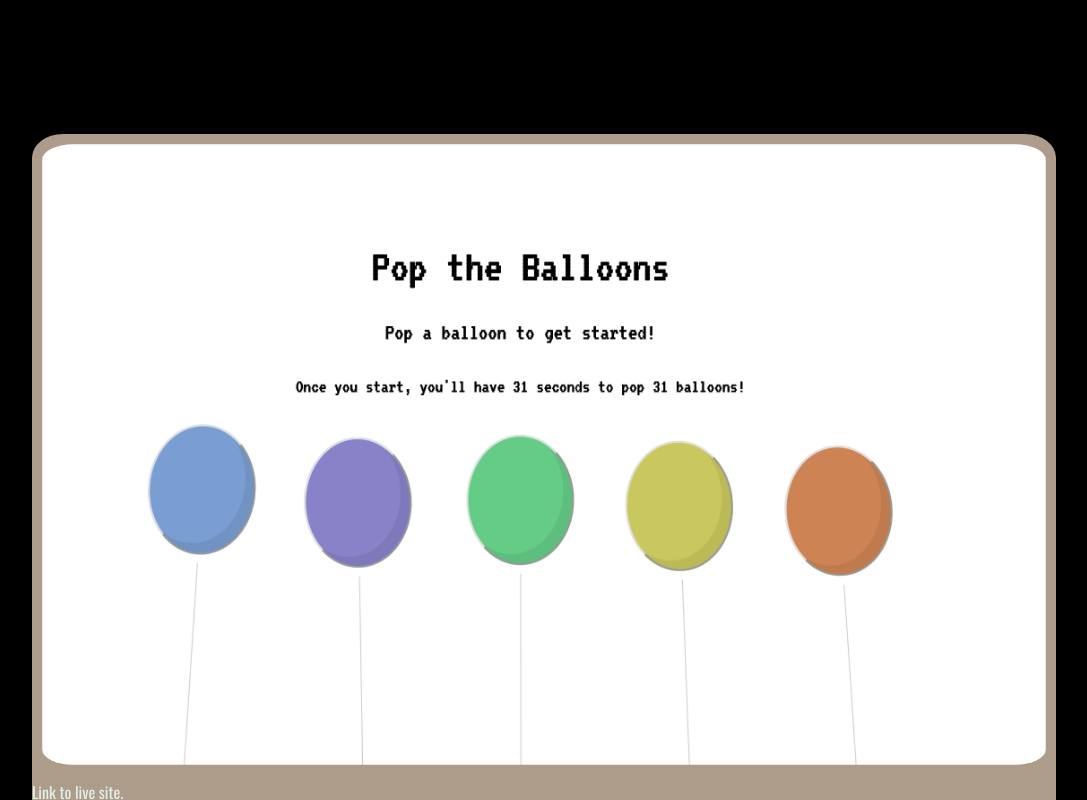
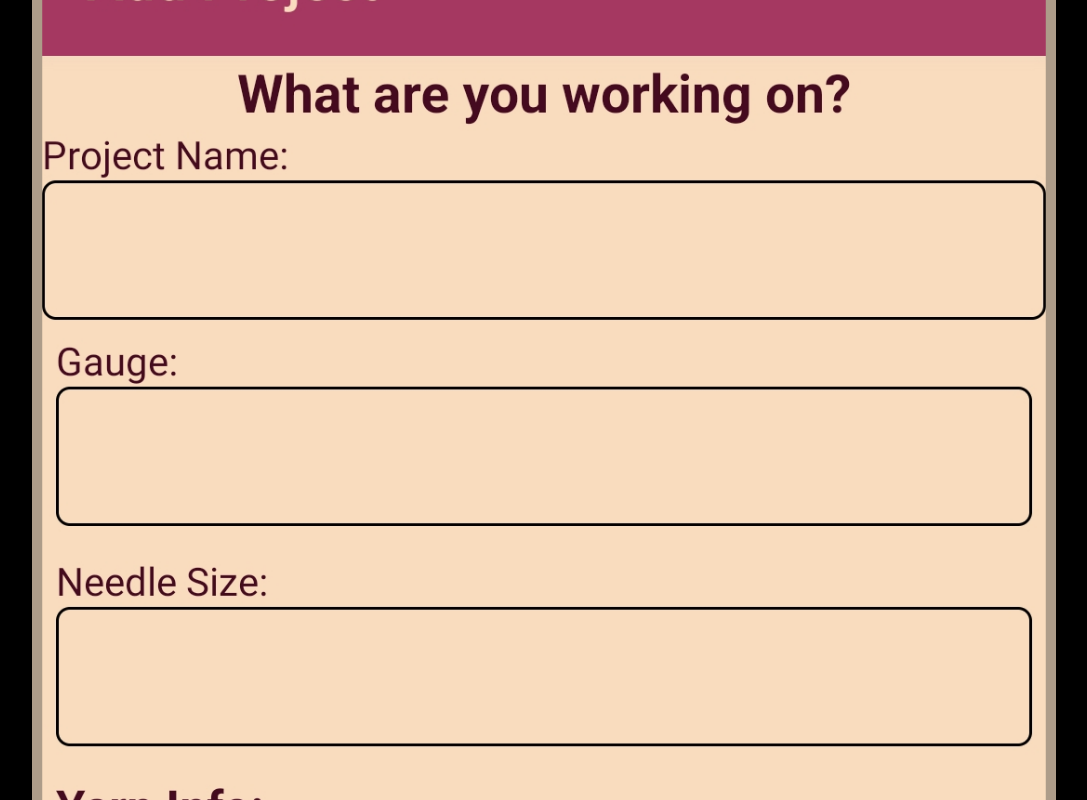
Before and after one commit to mander-pander/newPortfolio, a Next.js app: page /projects in a window 1280 px wide. Shown: the part 460-1260 px from the top of the page, without its empty margins (96-1183 px from the left). Built offline with nearby package versions, Linux system fonts and the light colour scheme; a web font is replaced by a local one.

Commit message:
added image for stitch n track

```diff
--- a/pages/projects.tsx
+++ b/pages/projects.tsx
@@ -2,9 +2,8 @@ import Image from 'next/image';
 import Link from 'next/link';
 import styles from '../styles/Projects.module.css';
 import birthdayStart from '../assets/balloonStart.png';
-import welcome from '../assets/welcome.png';
 import bob from '../assets/loginPage.png';
-import candleGame from '../assets/candle-game.png';
+import newProj from '../assets/knitting-app/new-project.jpg';
 import rc from '../assets/RC-Social Login.png';
 import "react-responsive-carousel/lib/styles/carousel.min.css";
 
@@ -13,18 +12,21 @@ export default function Projects () {
         <div className={styles.container}>
             <h2 className={styles.header}>Projects</h2>
             <section className={styles.card}>
+                            <Image
+                                alt="add project page"
+                                src={newProj}
+                                className={styles.card_image}
+                            />
                 <h2>Stitch N Track</h2>
                 <h4>-- In Progress --</h4>
 
             </section>
             <section className={styles.card}>
-                <div className={styles.picContainer}>
                             <Image
                                 alt="balloon game start"
                                 src={birthdayStart}
                                 className={styles.card_image}
                             />
-                </div>
                 <Link href="https://birthday-extravaganza.netlify.app/" target="_blank">
                     Link to live site.
                 </Link>
@@ -57,14 +59,11 @@ export default function Projects () {
                 </ul>
             </section>
             <section className={styles.card}>
-                    <div>
                     <Image
                         alt="Login Page"
                         src={bob}
                         className={styles.card_image}
                     />
-                    </div>
-
                 <Link href="https://github.com/mander-pander/bobsBurgers" target="_blank">
                     Link to Github Repo
                 </Link>
```
